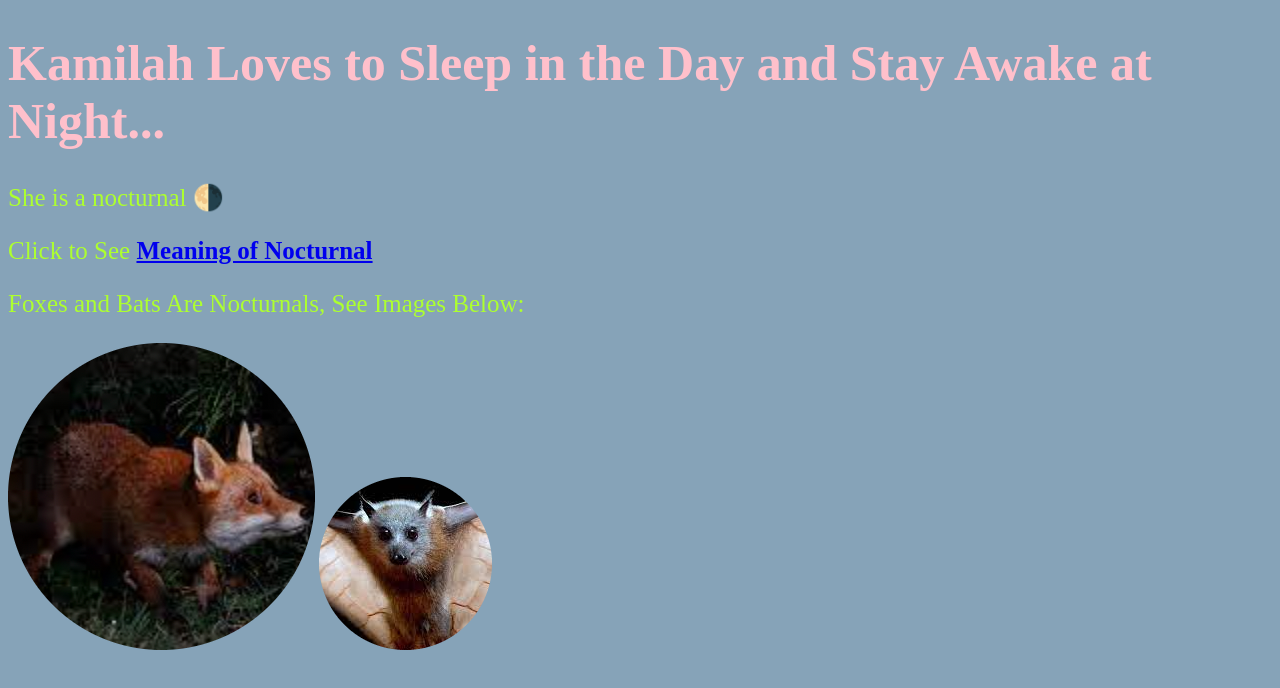
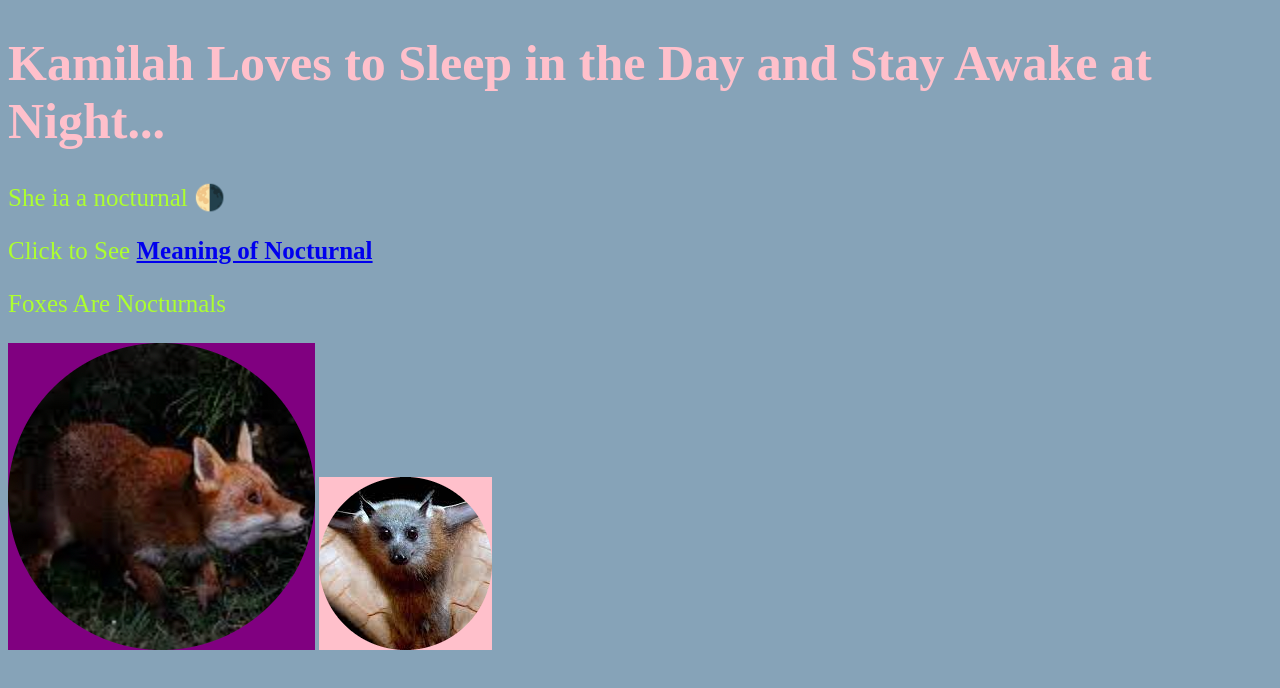
Before and after one commit to Eroje/kay, a plain HTML site: page index.html in a window 1280 px wide. Drawn offline with Linux system fonts and the light colour scheme; files that its build step writes are made by us from their sources.

Commit message:
Update index.html

```diff
--- a/index.html
+++ b/index.html
@@ -4,16 +4,17 @@
 <head>
   <meta charset="utf-8">
   <title>Kamilah Yusuf Eroje</title>
-  <link rel="stylesheet" href="styles.css">
+  <link rel="stylesheet" href="CSS/styles.css">
 </head>
 
 <body>
   <h1>Kamilah Loves to Sleep in the Day and Stay Awake at Night...</h1>
-  <p>She is a nocturnal 🌗</p>
+  <p>She ia a nocturnal 🌗</p>
   <p>Click to See <strong><a href="https://www.merriam-webster.com/dictionary/nocturnal">Meaning of Nocturnal</a></strong></p>
-  <p>Foxes and Bats Are Nocturnals, See Images Below:</p>
-  <img src="fox-modified.png" alt="fox-img">
-  <img src="bat-modified.png" alt="bat-img">
+  <p>Foxes Are Nocturnals</p>
+  <img class="foxes" src="fox-modified.png" alt="fox-img">
+  <img class="bats" src="bat-modified.png" alt="fox-img">
+
 </body>
 
 </html
```
